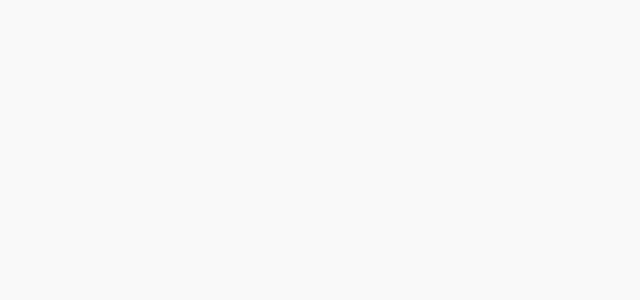
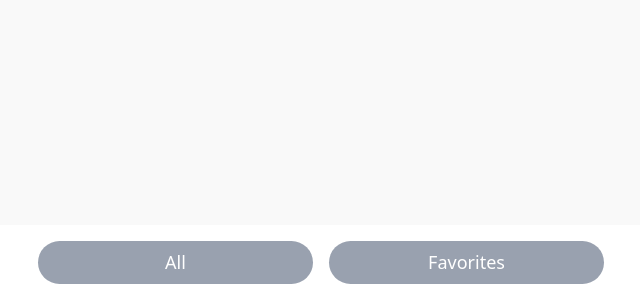
Before and after one commit to rmansillacarlos/lookandshare-pokemons, a Vue app: page /pokemons in a window 1280 px wide. Before the commit this address had no page. Shown: the part 500-800 px from the top of the page, without its empty margins (319-959 px from the left). Built offline with nearby package versions, Linux system fonts and the light colour scheme; the HTML template or start-up script is replaced by a standard one; what @tanstack/vue-query would draw is missing.

Commit message:
fixin some routes

```diff
--- a/src/components/PokemonItem.vue
+++ b/src/components/PokemonItem.vue
@@ -1,5 +1,4 @@
 <script setup lang="ts">
-  import { RouterLink } from 'vue-router'
   import ListItem from '@/components/ui/ListItem.vue'
   import Icon from '@/components/ui/Icon.vue'
 
@@ -12,7 +11,6 @@
 </script>
 
 <template>
-  <RouterLink :to="`list/${props.name}`">
   <ListItem>
     <div class="w-full flex justify-between items-center capitalize">
       {{ props.name }}
@@ -25,5 +23,4 @@
       </button>
     </div>
   </ListItem>
-  </RouterLink>
 </template>
--- a/src/components/TheWelcome.vue
+++ b/src/components/TheWelcome.vue
@@ -8,7 +8,7 @@
 <template>
   <main class="h-screen flex flex-col justify-center items-center text-center">
     <div class="mx-auto mb-[60px]">
-      <img src="@/assets/img/welcome.svg" alt="" sizes="" srcset="">
+      <img src="@/assets/img/welcome.svg" alt="Global Pokemon Welcome">
     </div>
     <h1 class="mb-8 font-bold text-2xl">
       Welcome to Pokédex
@@ -17,12 +17,9 @@
       The digital encyclopedia created by Professor Oak is an invaluable tool <br> to Trainers in the Pokémon world.
     </p>
     <div class="grid place-items-center">
-      <Button @click="router.push('list')">
+      <Button @click="router.push('pokemons/all')">
         Get started
       </Button>
     </div>
   </main>
 </template>
-
-<style>
-</style>
--- a/src/composables/useNavLinks.ts
+++ b/src/composables/useNavLinks.ts
@@ -1,12 +1,12 @@
 export const useNavLinks = () => {
   const navLinks = [
     {
-      path: '/list',
+      path: '/pokemons/all',
       text: 'All',
       icon: ''
     },
     {
-      path: '/list/favorites',
+      path: '/pokemons/fav',
       text: 'Favorites',
       icon: ''
     }
--- a/src/layout/MainLayout.vue
+++ b/src/layout/MainLayout.vue
@@ -14,8 +14,10 @@
   <nav class="p-4 bg-white flex gap-4">
     <ul class="mx-auto flex gap-4">
       <NavItem
-        v-for="navItem in navLinks" :key="navItem.path" :path="navItem.path"
-        :active="route.path === navItem.path"
+        v-for="navItem in navLinks"
+        :key="navItem.path"
+        :path="navItem.path"
+        :active="route.path.startsWith(navItem.path)"
       >
         {{ navItem.text }}
       </NavItem>
--- a/src/router/index.ts
+++ b/src/router/index.ts
@@ -1,11 +1,9 @@
 import { createRouter, createWebHistory } from 'vue-router'
 import WelcomeView from '@/views/WelcomeView.vue'
+import MainLayout from '@/layout/MainLayout.vue'
 import ListView from '@/views/ListView.vue'
 import FavoritesView from '@/views/FavoritesView.vue'
-import MainLayout from '@/layout/MainLayout.vue'
-import { useAppStore } from '@/stores/app'
 import PokemonModal from '@/components/PokemonModal.vue'
-
 
 const router = createRouter({
   history: createWebHistory(import.meta.env.BASE_URL),
@@ -16,12 +14,12 @@ const router = createRouter({
       component: WelcomeView,
     },
     {
-      path: '/list',
-      name: 'list',
+      path: '/pokemons',
+      name: 'pokemons',
       component: MainLayout,
       children: [
         {
-          path: '',
+          path: 'all',
           name: 'all',
           component: ListView,
           children: [
@@ -32,9 +30,15 @@ const router = createRouter({
           ]
         },
         {
-          path: 'favorites',
+          path: 'fav',
           name: 'favorites',
-          component: FavoritesView
+          component: FavoritesView,
+          children: [
+            {
+              path: ':name',
+              component: PokemonModal
+            }
+          ]
         }
       ]
     },
--- a/src/views/ListView.vue
+++ b/src/views/ListView.vue
@@ -11,13 +11,14 @@
     <InputText class="mb-10" placeholder="Search" @input="e => pokemons(e)"/>
 
     <ul class="flex flex-col gap-2">
+      <RouterLink v-for="pokemon in pokemons" :to="`all/${pokemon.name}`">
         <PokemonItem
-        v-for="pokemon in pokemons"
           :name="pokemon.name"
           :url="pokemon.url"
         >
           {{ pokemon.name }}
         </PokemonItem>
+      </RouterLink>
       <router-view />
     </ul>
   </main>
```
Lines whose indentation alone changed are shown as unchanged.
